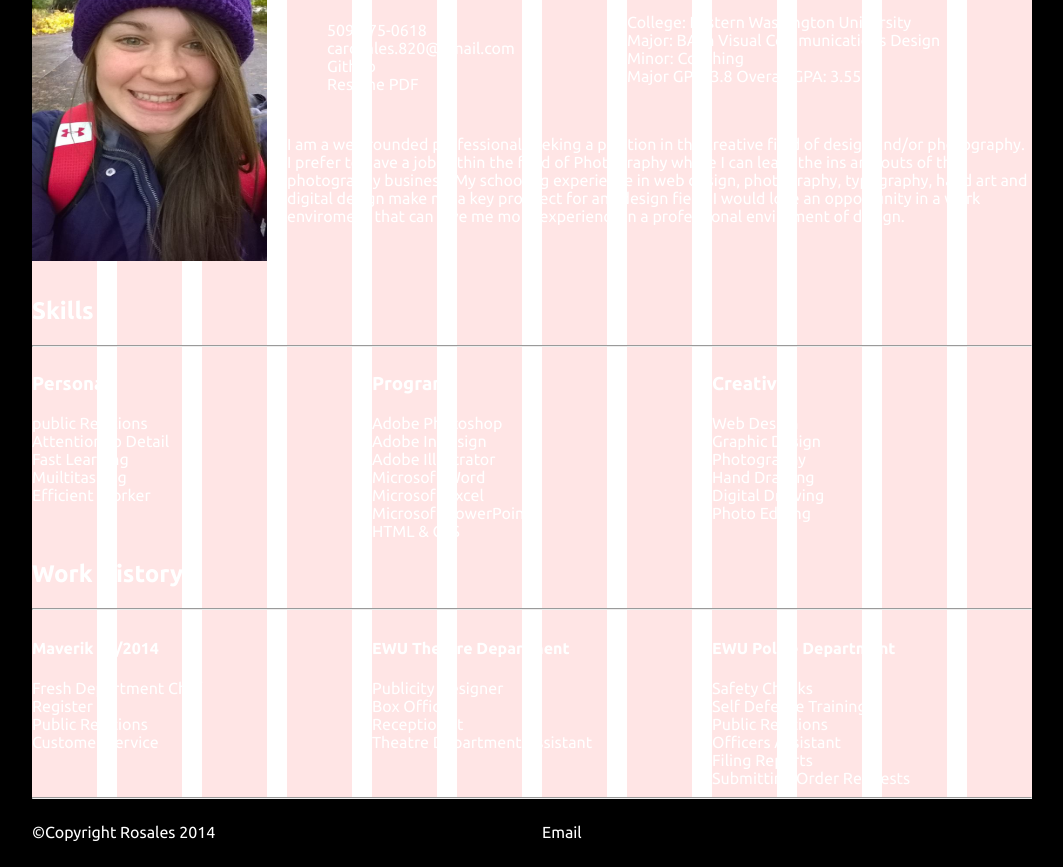
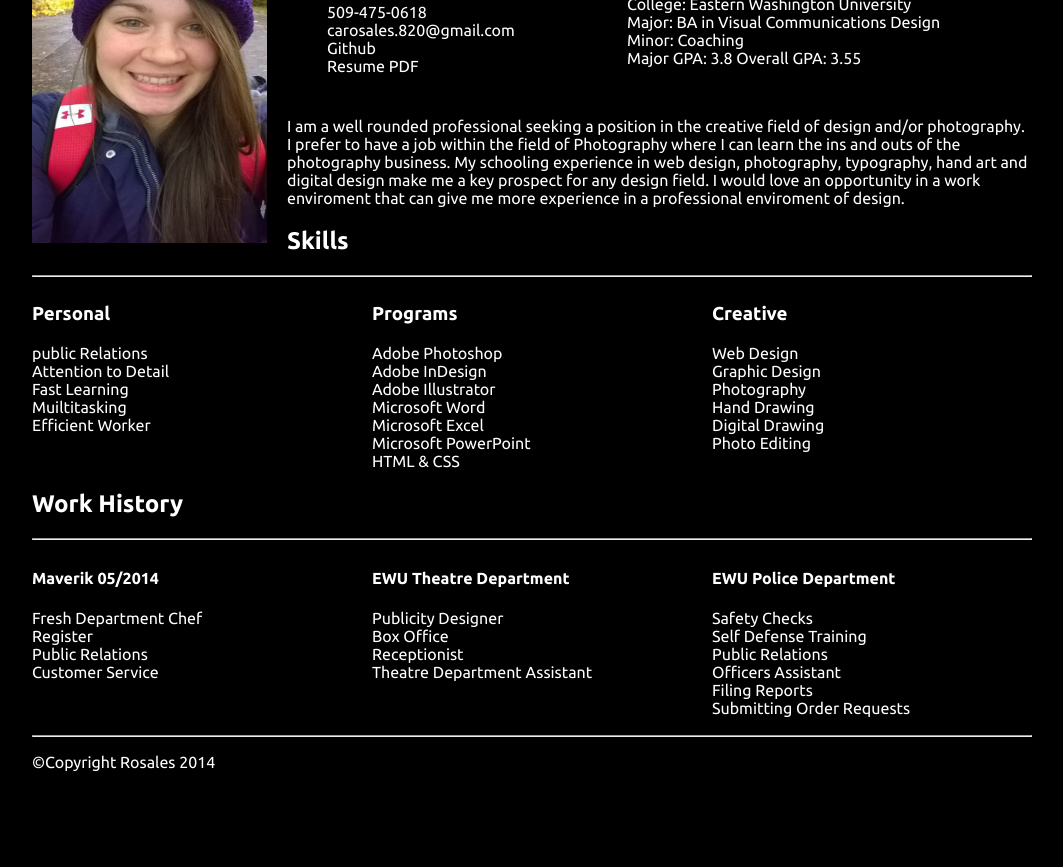
Before and after one commit to carosales820/p2-resume, a plain HTML site: page index.html in a window 1280 px wide. Shown: the part 103-970 px from the top of the page, without its empty margins (108-1171 px from the left). After the commit the page ends 900 px from the top, so only its background shows below. Drawn offline with Linux system fonts and the light colour scheme.

Commit message:
version3
text alignment

```diff
--- a/css/styles.css
+++ b/css/styles.css
@@ -16,7 +16,9 @@ header {
 h2, h3, h4, p, li {
 	font-family: 'Ubuntu', sans-serif;
 	color:#fff;
+
 }
+
 div {
 	margin-top: -60px;	x
 }
@@ -34,6 +36,10 @@ a:visited {
 a:hover {
 	color: yellow;
 }
+
+#skills{
+	text-align: left;
+}
 /* Show Grid */
 .showgrid {
 	background: url("../img/grid-bg.png") repeat-y;
--- a/index.html
+++ b/index.html
@@ -10,21 +10,17 @@
   <link rel="stylesheet" href="css/grid.css">
   <link rel="stylesheet" href="css/styles.css">
   <link href='http://fonts.googleapis.com/css?family=Ubuntu:300,400,500,700,300italic,400italic,500italic,700italic' rel='stylesheet' type='text/css'>
-13
+</head>
 
-
-
-</head>
 <body>
-
 	<!-- No Content Before -->
-	<div class="container showgrid">
+	<div class="container">
 		<!-- Name and Photo -->
 		<img class="grid_3" "my-photo" src="img/me.jpg" alt="Image of Cassondra Rosales" height="325px " width="75px"></img>
+		<!-- header -->
 		<header>
 			<h1 class="my-name">Cassondra Rosales</h1>
 			<hr>
-
 		</header>
 		<!-- top content/contact info -->
 		<article class="grid_4">
@@ -62,13 +58,14 @@
 				<br>
 				<p>I am a well rounded professional seeking a position in the creative field of design and/or photography. I prefer to have a job within the field of Photography where I can learn the ins and outs of the photography business. My schooling experience in web design, photography, typography, hand art and digital design make me a key prospect for any design field. I would love an opportunity in a work enviroment that can give me more experience in a professional enviroment of design. </p>
 			</section>
-			<br>
-			<br>
 		</article>
-<!-- Skills section -->
-		<h2>Skills</h2>
+
+
+<!-- skills section -->
+
+		<h2 id="skills">Skills</h2>
 		<hr></hr>
-			<div class="grid_12">
+		<div class="grid_12">
 			<article class="grid_4 alpha">
 				<section>
 					<h3>Personal</h3>
@@ -104,7 +101,7 @@
 			</article>
 			</div>
 
-					<!-- work history -->
+			<!-- work history -->
 			<h2>Work History</h2>
 			<hr>
 
@@ -140,13 +137,11 @@
 				</section>
 			</article>
 
-		<hr>
-			<footer class="grid_6 alpha">
+			<footer class="grid_12">
+				<hr>
 				<p>&copy;Copyright Rosales 2014</p>
 			</footer>
-			<footer class="grid_3">
-				<p><a href="mailto:carosales.820@gmail">Email</a></p>
-			</footer>
+
 
 		</div>
 
@@ -156,13 +151,7 @@
 
 
 
-		<!-- Second Row, 1st Column -->
 
-
-		<!-- Second Row, 2nd Column -->
-
-
-		<!-- Second Row, 3rd Column -->
 
 
 		<!-- No Content After -->
```
